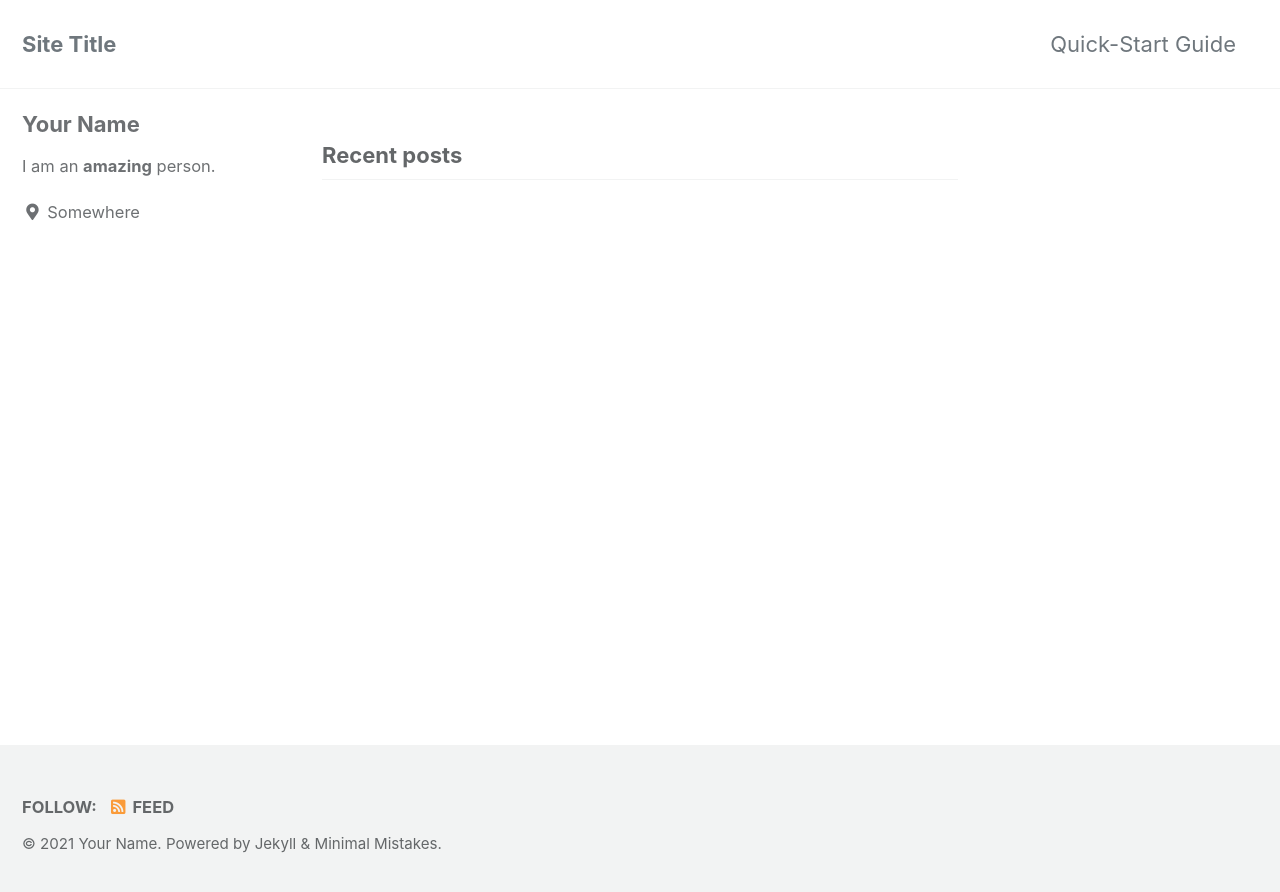
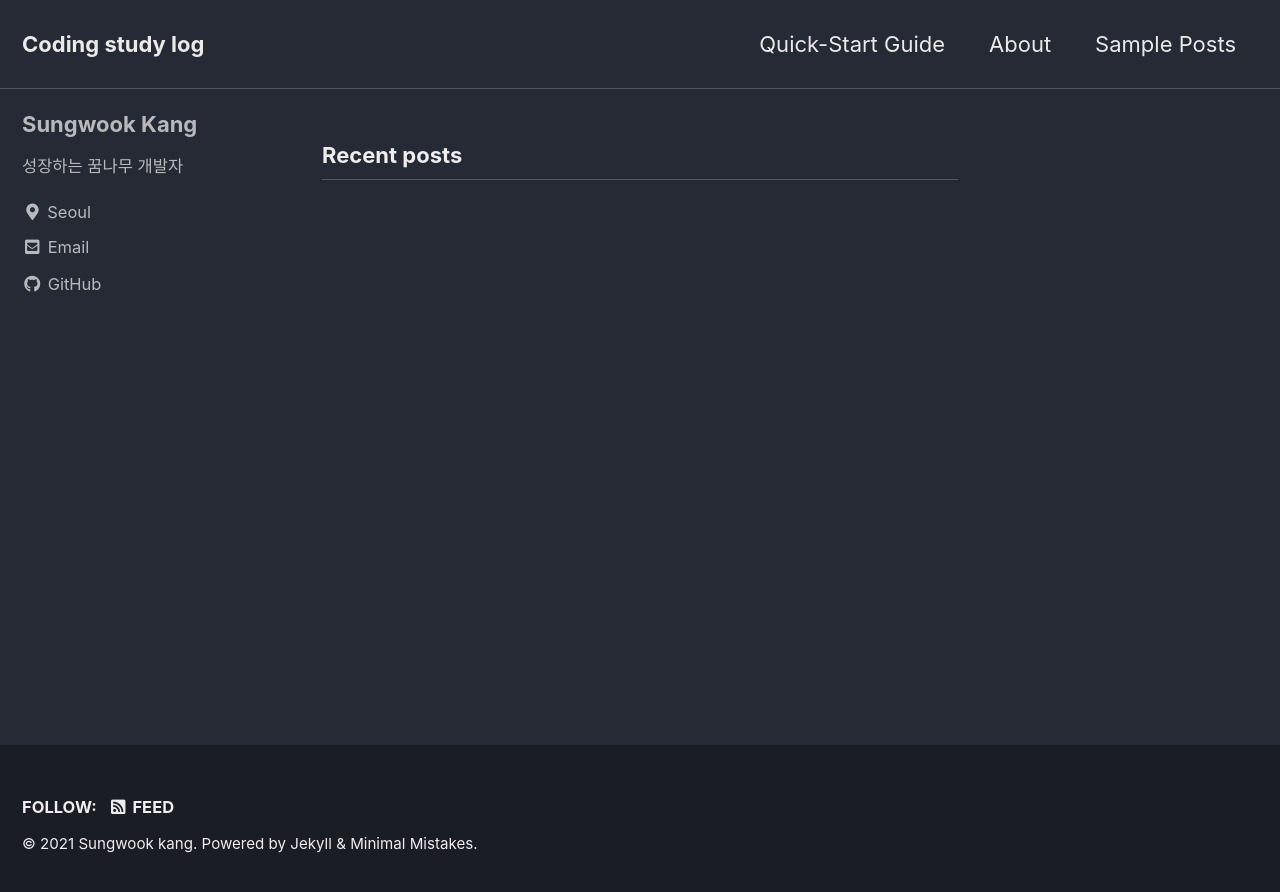
Before and after one commit to No-chat/No-chat.github.io, a Jekyll site: the page built from index.html, in a window 1280 px wide. Shown: the top 892 px of the page. Built offline with Jekyll 4.4.1, drawn with Linux system fonts in a browser that asks for light colours; cached includes are drawn as plain includes; the list of posts is cut into pages by our own code.

Commit message:
first test

```diff
--- a/_config.yml
+++ b/_config.yml
@@ -10,18 +10,18 @@
 # Review documentation to determine if you should use `theme` or `remote_theme`
 # https://mmistakes.github.io/minimal-mistakes/docs/quick-start-guide/#installing-the-theme
 
-# theme                  : "minimal-mistakes-jekyll"
+theme                  : minimal-mistakes-jekyll
 # remote_theme           : "mmistakes/minimal-mistakes"
-minimal_mistakes_skin    : "default" # "air", "aqua", "contrast", "dark", "dirt", "neon", "mint", "plum", "sunrise"
+minimal_mistakes_skin    : "dark" # "air", "aqua", "contrast", "dark", "dirt", "neon", "mint", "plum", "sunrise"
 
 # Site Settings
 locale                   : "en-US"
-title                    : "Site Title"
+title                    : "Coding study log"
 title_separator          : "-"
 subtitle                 : # site tagline that appears below site title in masthead
-name                     : "Your Name"
-description              : "An amazing website."
-url                      : # the base hostname & protocol for your site e.g. "https://mmistakes.github.io"
+name                     : "Sungwook kang"
+description              : "Recording my study"
+url                      : "https://No-chat.github.io"
 baseurl                  : # the subpath of your site, e.g. "/blog"
 repository               : # GitHub username/repo-name e.g. "mmistakes/minimal-mistakes"
 teaser                   : # path of fallback teaser image, e.g. "/assets/images/500x300.png"
@@ -102,30 +102,22 @@ analytics:
 
 # Site Author
 author:
-  name             : "Your Name"
+  name             : "Sungwook Kang"
   avatar           : # path of avatar image, e.g. "/assets/images/bio-photo.jpg"
-  bio              : "I am an **amazing** person."
-  location         : "Somewhere"
+  bio              : "성장하는 꿈나무 개발자"
+  location         : "Seoul"
   email            :
   links:
     - label: "Email"
       icon: "fas fa-fw fa-envelope-square"
-      # url: "mailto:your.name@email.com"
+      url: "kuppy110794@gmail.com"
     - label: "Website"
       icon: "fas fa-fw fa-link"
       # url: "https://your-website.com"
-    - label: "Twitter"
-      icon: "fab fa-fw fa-twitter-square"
-      # url: "https://twitter.com/"
-    - label: "Facebook"
-      icon: "fab fa-fw fa-facebook-square"
-      # url: "https://facebook.com/"
     - label: "GitHub"
       icon: "fab fa-fw fa-github"
-      # url: "https://github.com/"
-    - label: "Instagram"
-      icon: "fab fa-fw fa-instagram"
-      # url: "https://instagram.com/"
+      url: "https://github.com/No-chat"
+
 
 # Site Footer
 footer:
--- a/_data/navigation.yml
+++ b/_data/navigation.yml
@@ -2,9 +2,9 @@
 main:
   - title: "Quick-Start Guide"
     url: https://mmistakes.github.io/minimal-mistakes/docs/quick-start-guide/
-  # - title: "About"
-  #   url: https://mmistakes.github.io/minimal-mistakes/about/
-  # - title: "Sample Posts"
+  - title: "About"
+    url: https://mmistakes.github.io/minimal-mistakes/about/
+  - title: "Sample Posts"
   #   url: /year-archive/
   # - title: "Sample Collections"
   #   url: /collection-archive/
```
